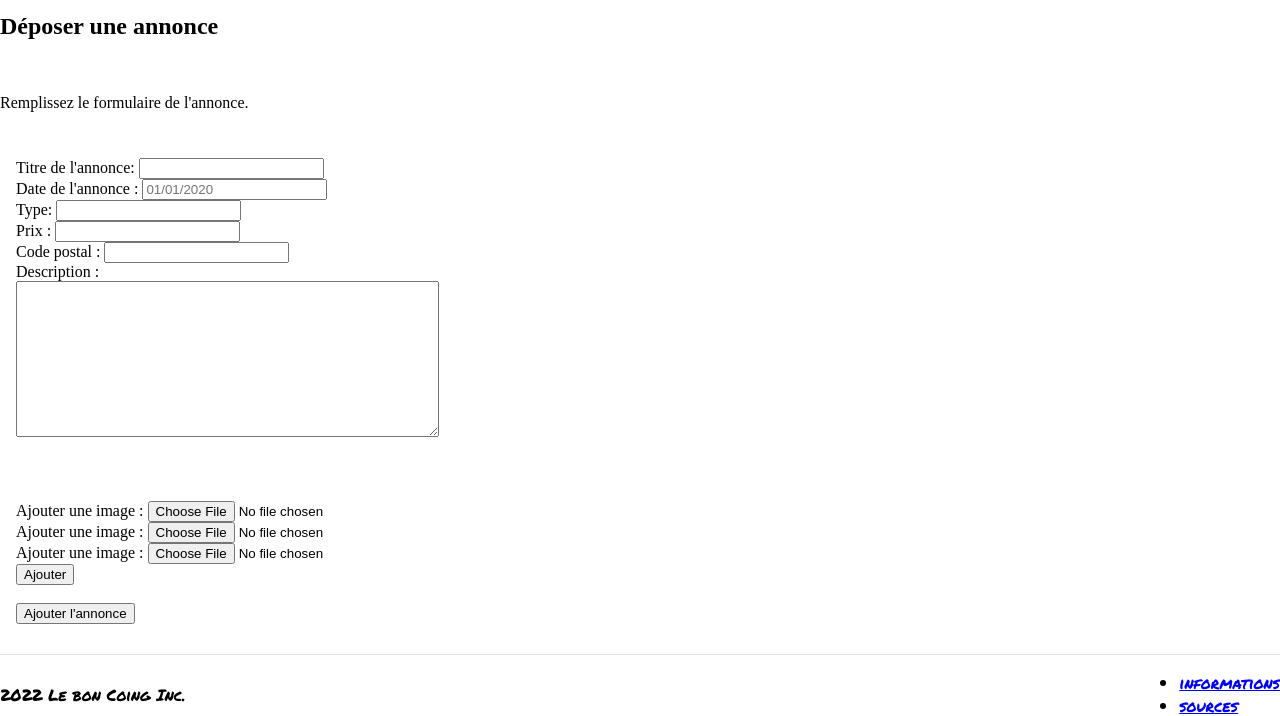
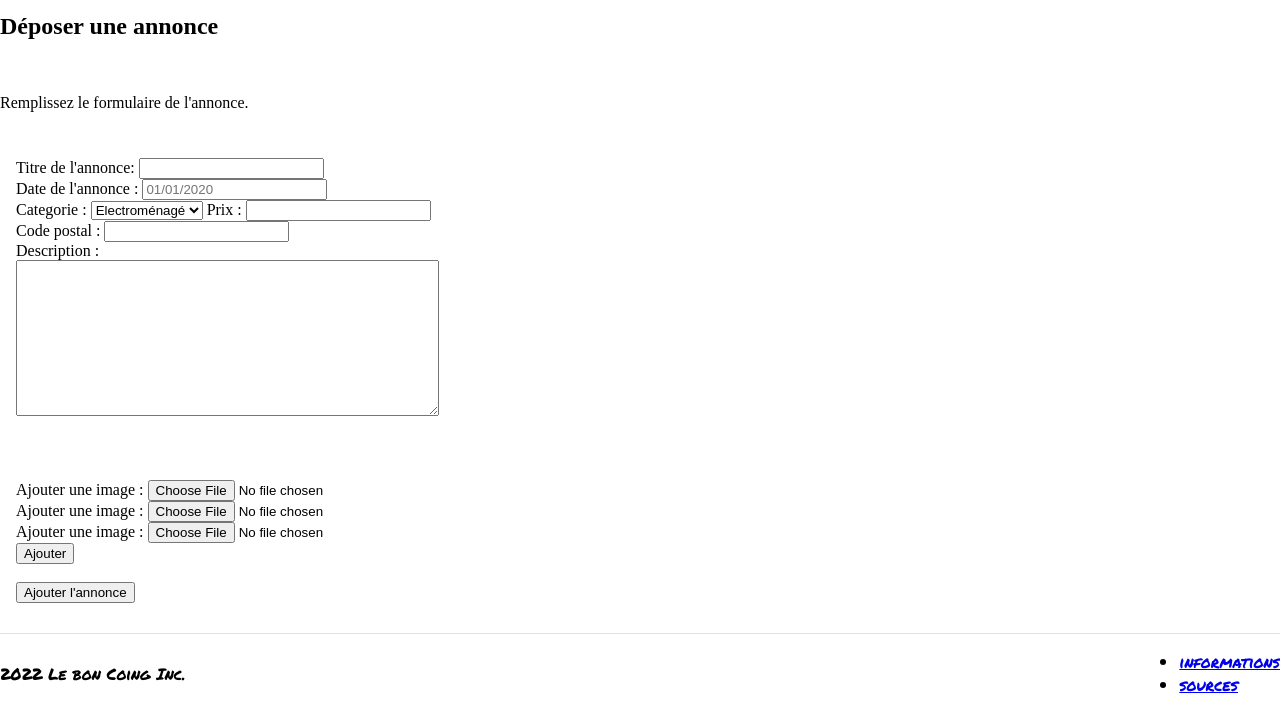
Before and after one commit to TheAxeblack/Le-Bon-Coing, a PHP site: page /deposer_annonce.php in a window 1280 px wide. Shown: the part 169-885 px from the top of the page. After the commit the page ends 862 px from the top, so only its background shows below. Run offline with PHP 8.4, Linux system fonts and the light colour scheme; the visitor is signed in with stand-in values (Sample User, id 1); data that the repository does not hold is empty.

Commit message:
Update deposer_annonce.php

```diff
--- a/deposer_annonce.php
+++ b/deposer_annonce.php
@@ -38,7 +38,16 @@ function afficherFormulaire($p)
 
     $champ .= "<label>Date de l'annonce : <input type=\"text\" placeholder=\"01/01/2020\" name=\"date_post\" required=\"required\" /></label><br>";
 
-    $champ .= "<label> Type: <input type=\"text\" name=\"type\"  required=\"required\" /></label><br>";
+    $champ .= '<label>Categorie :
+                <select name="type">
+                <option value="electromenage">Electroménagé</option>
+                <option value="informatique">Informatique</option>
+                <option value="mobilier">Mobilier</option>
+                <option value="immobilier">Immobilier</option>
+                <option value="vacance">Vacance</option>
+                <option value="multimedia">Multimédia</option>
+                </select>
+            </label';
 
     $champ .= "<label> Prix : <input type=\"text\" name=\"prix\" required=\"required\" /></label><br>";
 
```
